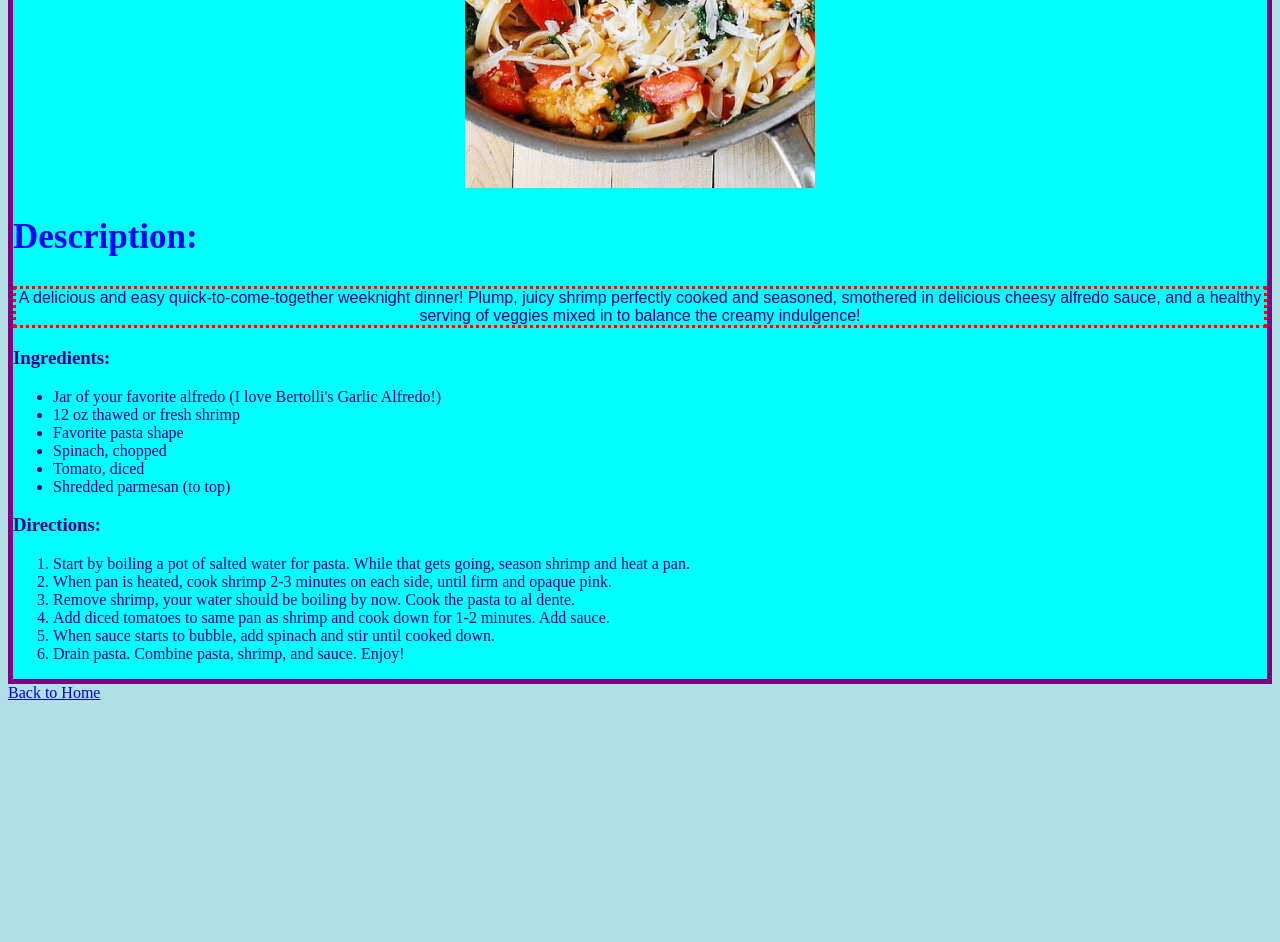
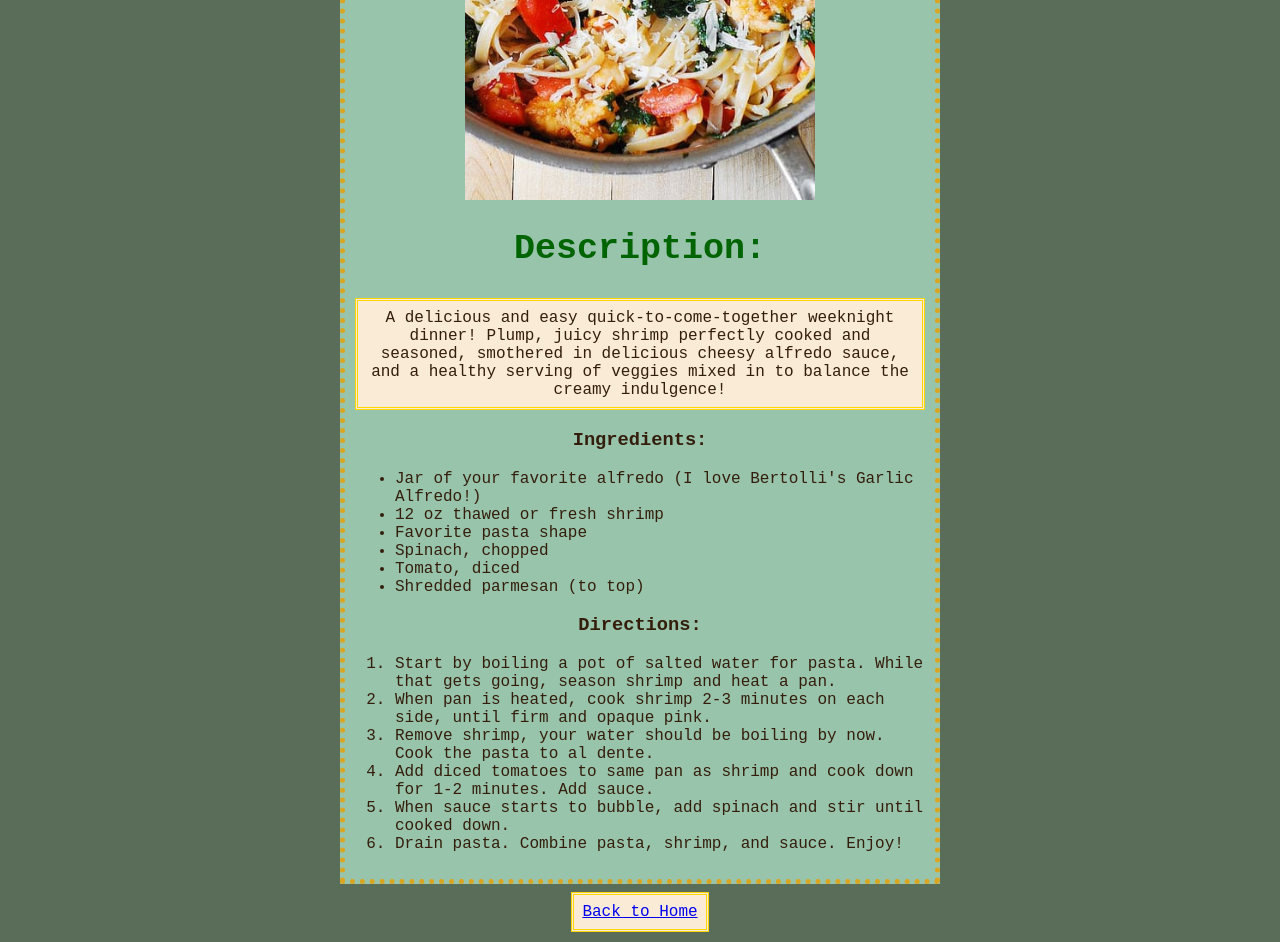
Before and after one commit to seafoamet/odin-recipes, a plain HTML site: page recipes/shrimpalfredo.html in a window 1280 px wide. Shown: the part 591-1533 px from the top of the page. Before the commit the page ends 1301 px from the top, so only its background shows below. Drawn offline with Linux system fonts and the light colour scheme.

Commit message:
adjusted color scheme, text layout

```diff
--- a/recipes/shrimpalfredo.html
+++ b/recipes/shrimpalfredo.html
@@ -39,7 +39,9 @@
     </ol>
 </div>
 
-<a href="../index.html">Back to Home</a>
+<p>
+    <a href="../index.html">Back to Home</a>
+    </p>
     </body>
 
     </html>
--- a/styles.css
+++ b/styles.css
@@ -1,10 +1,16 @@
+
+* {
+    text-align: center;
+    font-family: "Courier New";
+}
+
 h1 {
-    color: red;
+    color: brown;
     font-family: "Courier New", sans-serif;
 }
 
 h2 {
-    color: blue;
+    color: darkgreen;
     font-size: 35px;
 }
 
@@ -16,14 +22,26 @@ img {
 }
 
 p {
-    font-family: "Comic Sans", sans-serif;
-    border: dotted red 3px;
+    background-color: antiquewhite;
+    border: double gold 3px;
     width: fit-content;
     text-align: center;
+    padding: 8px;
+    margin: 8px auto;
 }
 
 body {
-    background: powderblue;
+    background: rgb(90, 109, 89);
+    max-width: 600px;
+    margin: 10px auto;
+}
+
+.index {
+    display: inline;
+}
+
+li {
+    text-align: left;
 }
 
 .imagediv {
@@ -35,8 +53,8 @@ body {
 
 #contents {
     display: block;
-    color: darkblue;
-    background-color: aqua;
-    border: 5px solid purple;
-    text-align: left;
+    color: rgb(51, 30, 11);
+    background-color: #99c4ac;
+    border: 5px dotted goldenrod;
+    padding: 10px;
 }
```
Also changed, not shown: index.html (+4 -3 lines).
